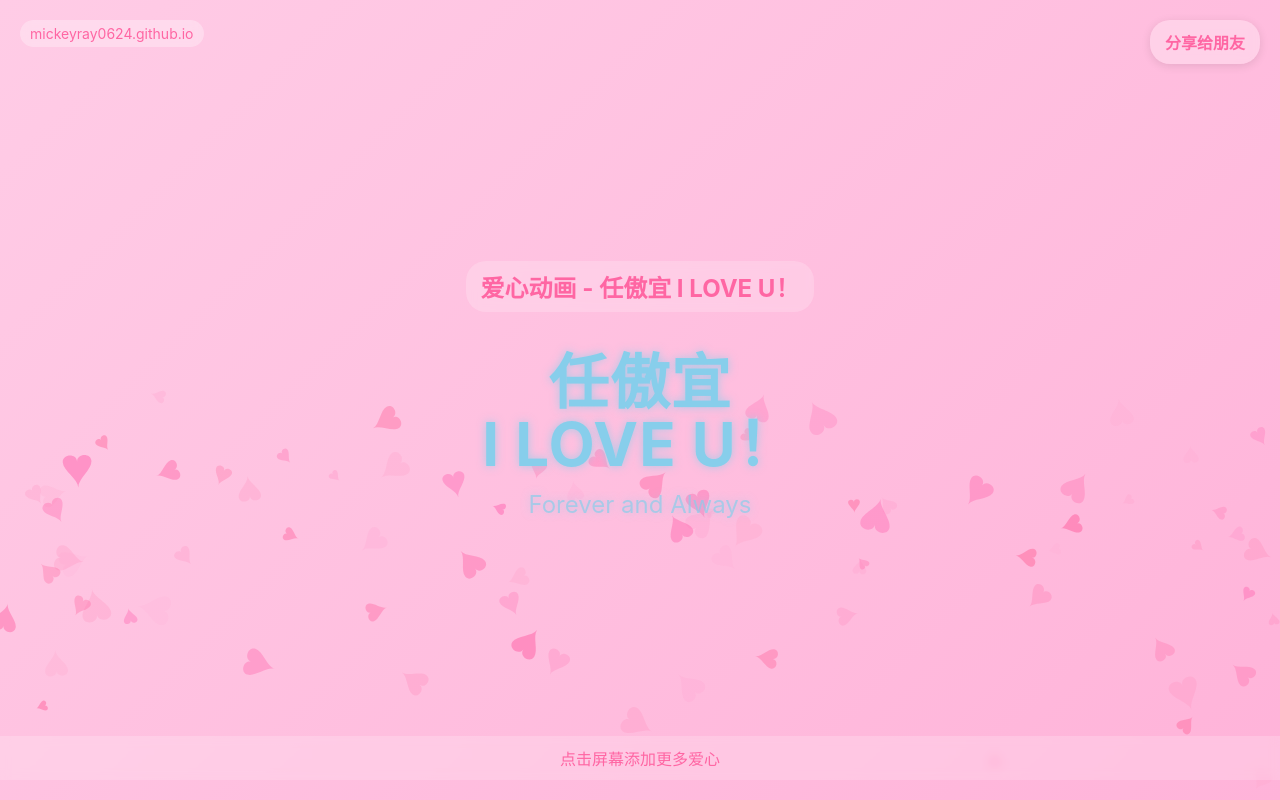
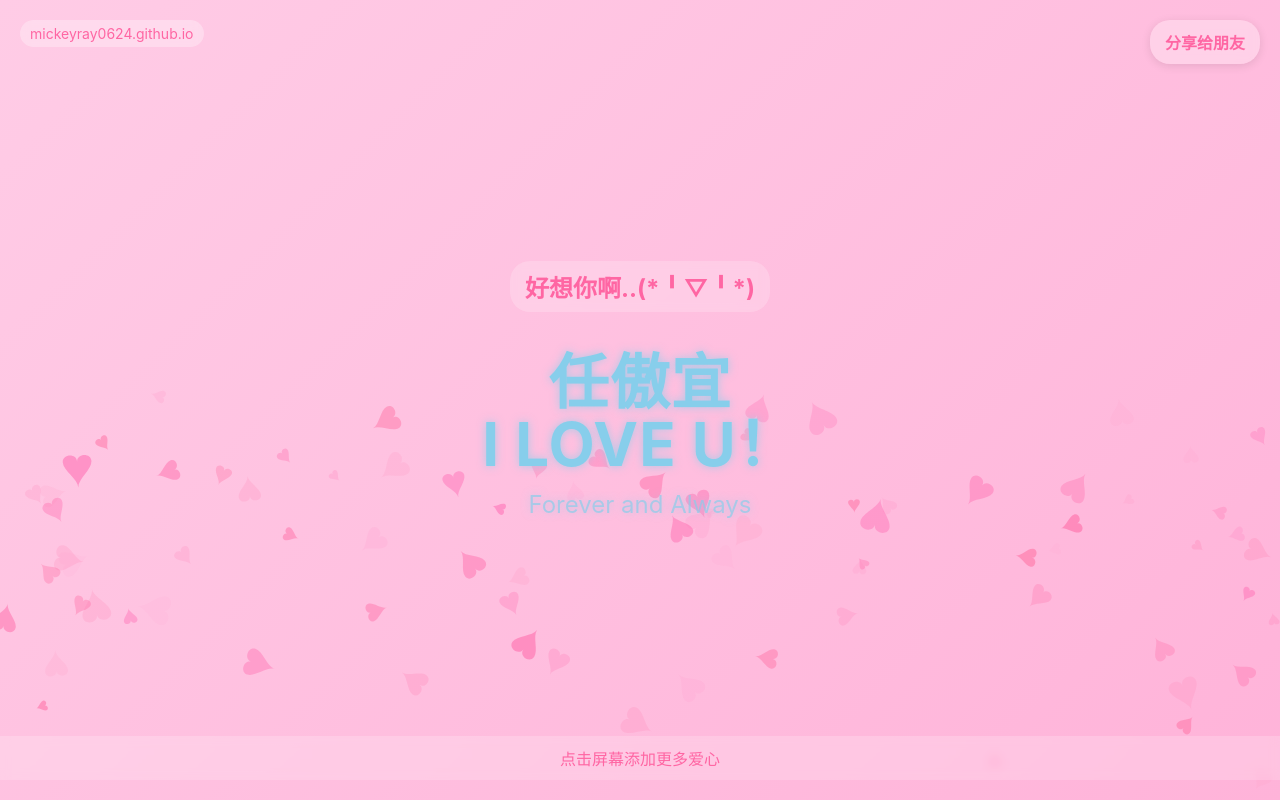
Before and after one commit to MickeyRay0624/love-pages, a plain HTML site: page index.html in a window 1280 px wide. Drawn offline with Linux system fonts and the light colour scheme.

Commit message:
Update index.html

```diff
--- a/index.html
+++ b/index.html
@@ -207,7 +207,7 @@
     <canvas id="heartCanvas"></canvas>
 
     <div class="title-container">
-        <div class="title-text">爱心动画 - 任傲宜 I LOVE U！</div>
+        <div class="title-text">好想你啊..(*╹▽╹*)</div>
     </div>
 
     <div class="url-display">mickeyray0624.github.io</div>
```
